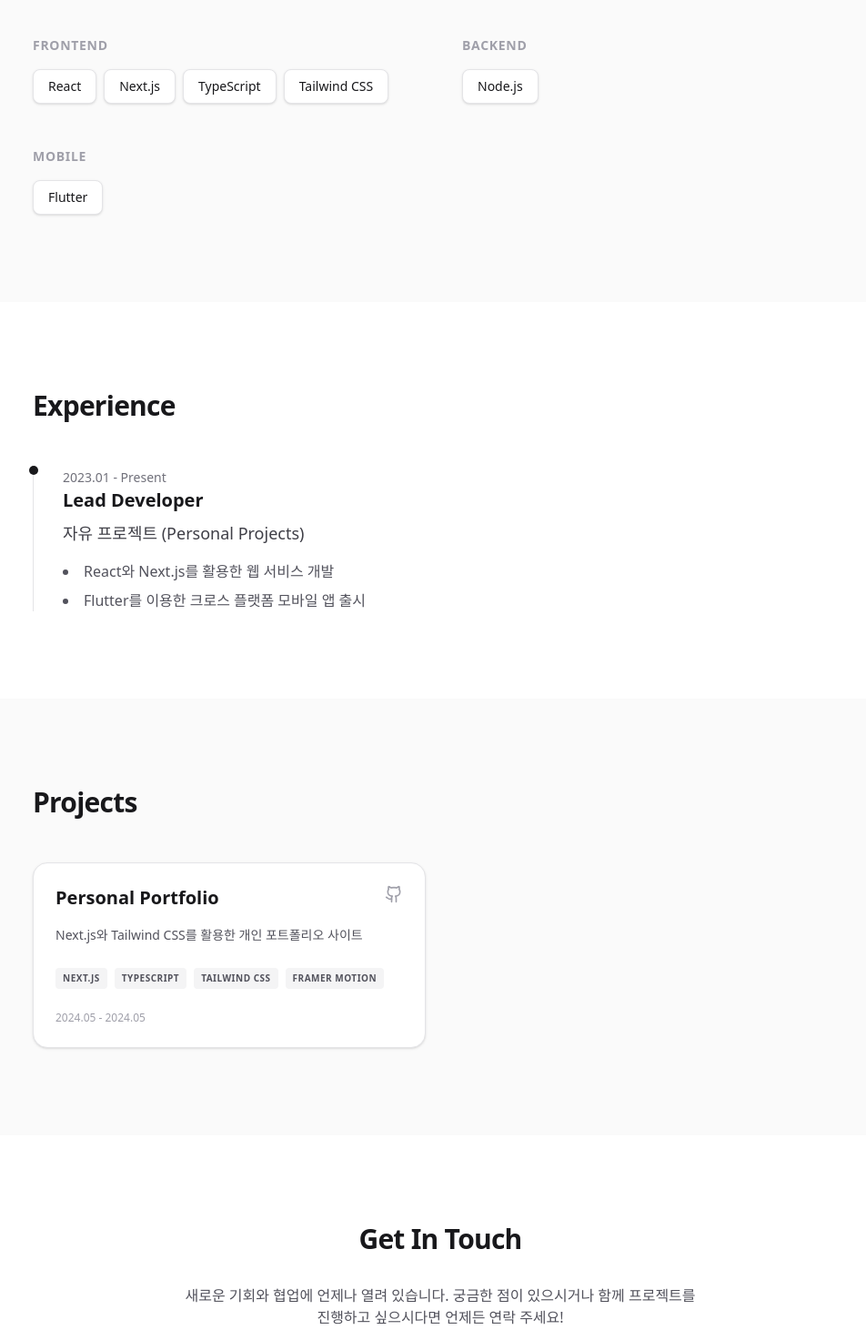
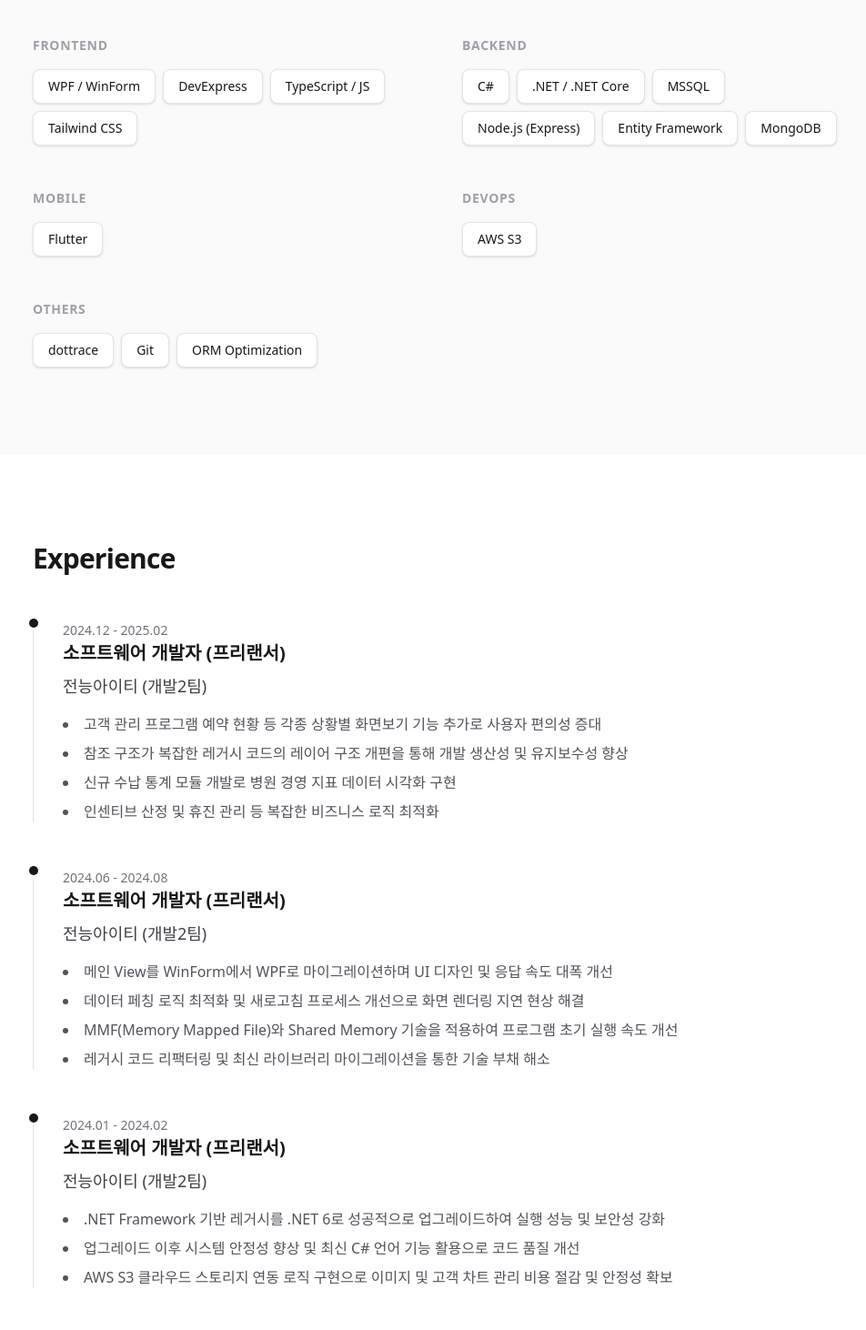
Before and after one commit to MostCitizen/MostCitizen.github.io, a Next.js app: page / in a window 1280 px wide. Shown: the part 940-2402 px from the top of the page at 91% size, without its empty margins (156-1108 px from the left). Built offline with nearby package versions, Linux system fonts and the light colour scheme.

Commit message:
data 변경

```diff
--- a/src/data/portfolio.ts
+++ b/src/data/portfolio.ts
@@ -22,38 +22,99 @@ export interface Experience {
 }
 
 export const portfolioData = {
-  name: "MostCitizen",
+  name: "이호윤",
   title: "Software Engineer",
-  email: "mostcitizen@example.com", // Replace with actual email
+  email: "wjsghk1588@gmail.com",
   github: "https://github.com/MostCitizen",
-  linkedin: "https://linkedin.com/in/mostcitizen", // Replace with actual LinkedIn
-  about: "안녕하세요! 끊임없이 학습하고 성장하는 소프트웨어 엔지니어 MostCitizen입니다.",
+  linkedin: "https://linkedin.com/in/mostcitizen",
+  about: "효율적인 코드와 확장 가능한 시스템을 지향합니다. 2년 10개월간의 실무 경험을 통해 C#/.NET 기반의 대규모 시스템 고도화와 성능 최적화를 주도해 왔으며, 최근에는 Node.js와 Flutter를 활용한 모던 웹/앱 개발로 역량을 확장하고 있습니다.",
   skills: [
-    { name: "React", category: "Frontend", level: 5 },
-    { name: "Next.js", category: "Frontend", level: 5 },
-    { name: "TypeScript", category: "Frontend", level: 4 },
-    { name: "Tailwind CSS", category: "Frontend", level: 5 },
+    { name: "C#", category: "Backend", level: 5 },
+    { name: ".NET / .NET Core", category: "Backend", level: 5 },
+    { name: "MSSQL", category: "Backend", level: 5 },
+    { name: "Node.js (Express)", category: "Backend", level: 4 },
+    { name: "Entity Framework", category: "Backend", level: 5 },
+    { name: "MongoDB", category: "Backend", level: 3 },
+    { name: "WPF / WinForm", category: "Frontend", level: 5 },
+    { name: "DevExpress", category: "Frontend", level: 4 },
+    { name: "TypeScript / JS", category: "Frontend", level: 4 },
+    { name: "Tailwind CSS", category: "Frontend", level: 4 },
     { name: "Flutter", category: "Mobile", level: 4 },
-    { name: "Node.js", category: "Backend", level: 3 },
+    { name: "AWS S3", category: "DevOps", level: 3 },
+    { name: "dottrace", category: "Others", level: 5 },
+    { name: "Git", category: "Others", level: 4 },
+    { name: "ORM Optimization", category: "Others", level: 5 },
   ] as Skill[],
   experiences: [
     {
-      company: "자유 프로젝트 (Personal Projects)",
-      role: "Lead Developer",
-      period: "2023.01 - Present",
+      company: "전능아이티 (개발2팀)",
+      role: "소프트웨어 개발자 (프리랜서)",
+      period: "2024.12 - 2025.02",
       description: [
-        "React와 Next.js를 활용한 웹 서비스 개발",
-        "Flutter를 이용한 크로스 플랫폼 모바일 앱 출시",
+        "고객 관리 프로그램 예약 현황 등 각종 상황별 화면보기 기능 추가로 사용자 편의성 증대",
+        "참조 구조가 복잡한 레거시 코드의 레이어 구조 개편을 통해 개발 생산성 및 유지보수성 향상",
+        "신규 수납 통계 모듈 개발로 병원 경영 지표 데이터 시각화 구현",
+        "인센티브 산정 및 휴진 관리 등 복잡한 비즈니스 로직 최적화"
+      ],
+    },
+    {
+      company: "전능아이티 (개발2팀)",
+      role: "소프트웨어 개발자 (프리랜서)",
+      period: "2024.06 - 2024.08",
+      description: [
+        "메인 View를 WinForm에서 WPF로 마이그레이션하며 UI 디자인 및 응답 속도 대폭 개선",
+        "데이터 페칭 로직 최적화 및 새로고침 프로세스 개선으로 화면 렌더링 지연 현상 해결",
+        "MMF(Memory Mapped File)와 Shared Memory 기술을 적용하여 프로그램 초기 실행 속도 개선",
+        "레거시 코드 리팩터링 및 최신 라이브러리 마이그레이션을 통한 기술 부채 해소"
+      ],
+    },
+    {
+      company: "전능아이티 (개발2팀)",
+      role: "소프트웨어 개발자 (프리랜서)",
+      period: "2024.01 - 2024.02",
+      description: [
+        ".NET Framework 기반 레거시를 .NET 6로 성공적으로 업그레이드하여 실행 성능 및 보안성 강화",
+        "업그레이드 이후 시스템 안정성 향상 및 최신 C# 언어 기능 활용으로 코드 품질 개선",
+        "AWS S3 클라우드 스토리지 연동 로직 구현으로 이미지 및 고객 차트 관리 비용 절감 및 안정성 확보"
+      ],
+    },
+    {
+      company: "전능아이티 (개발2팀)",
+      role: "연구원",
+      period: "2021.06 - 2023.07",
+      description: [
+        "dottrace 분석을 통해 병목 구간을 진단하고 Query 및 ORM 코드를 수정하여 전체 성능 30% 이상 향상",
+        "ORM(EF)에서 발생하는 과도한 Join, 사용하지 않는 컬럼 조회, N+1 문제 등을 해결하여 DB 부하 경감",
+        "비효율적인 Subquery 및 중복 Group By 제거 등 SQL 쿼리 최적화 수행",
+        "수작업으로 관리되던 티켓 기능을 RDB 설계부터 자동 알림톡 발송까지 풀스택으로 구현하여 운영 오류 0% 달성"
       ],
     },
   ] as Experience[],
   projects: [
     {
-      title: "Personal Portfolio",
-      description: "Next.js와 Tailwind CSS를 활용한 개인 포트폴리오 사이트",
-      techStack: ["Next.js", "TypeScript", "Tailwind CSS", "Framer Motion"],
+      title: "CRM 티켓 통합 관리 시스템",
+      description: "수동 티켓 관리의 오류와 누락을 해결하기 위해 구축된 자동화 시스템입니다. 기획 단계의 UI/UX 피드백부터 DB 설계, 알림톡 연동까지 전 과정을 주도했습니다.",
+      techStack: ["C#", ".NET", "MSSQL", "Entity Framework", "알림톡 API"],
+      period: "2021.12 - 2022.01",
+    },
+    {
+      title: "전사적 성능 최적화 (Query & ORM)",
+      description: "프로그램 속도 저하 이슈를 해결하기 위해 dottrace로 정밀 진단을 수행했습니다. 쿼리 및 ORM 코드 최적화를 통해 평균 30% 이상의 성능 향상을 달성했습니다.",
+      techStack: ["dottrace", "C#", "MSSQL", "Query Optimization"],
+      period: "2022.07 - 2023.05",
+    },
+    {
+      title: "Legacy View 마이그레이션 (WinForm to WPF)",
+      description: "현대적인 UI 환경을 구축하기 위해 메인 뷰를 WPF로 전환했습니다. 비동기 로직과 데이터 최적화를 통해 사용자 체감 속도를 대폭 개선했습니다.",
+      techStack: ["WPF", "XAML", ".NET 6", "Async/Await"],
+      period: "2024.06 - 2024.08",
+    },
+    {
+      title: "Personal Portfolio Site",
+      description: "Next.js 15와 Tailwind CSS를 사용하여 구축한 정적 포트폴리오 사이트입니다. GitHub Actions로 CI/CD를 자동화했습니다.",
+      techStack: ["Next.js", "TypeScript", "Tailwind CSS", "Framer Motion", "GitHub Actions"],
       githubUrl: "https://github.com/MostCitizen/MostCitizen.github.io",
-      period: "2024.05 - 2024.05",
+      period: "2024.05 - Present",
     },
   ] as Project[],
 };
```
